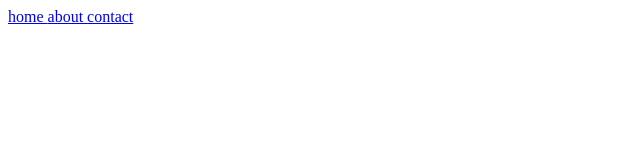
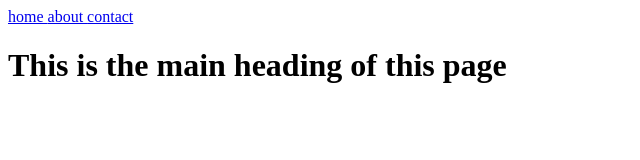
Before and after one commit to mrstephenarthor25/testpage, a plain HTML site: page index.html in a window 1280 px wide. Shown: the whole page, without its empty margins (0-640 px from the left). Drawn offline with Linux system fonts and the light colour scheme.

Commit message:
Update index.html

```diff
--- a/index.html
+++ b/index.html
@@ -7,5 +7,6 @@
 	  <a href= "about.html"> about </a>
 	  <a href= "contact.html"> contact </a>
  	</nav>
+		<h1>This is the main heading of this page</h1>
 	</body>
 </html>
```
